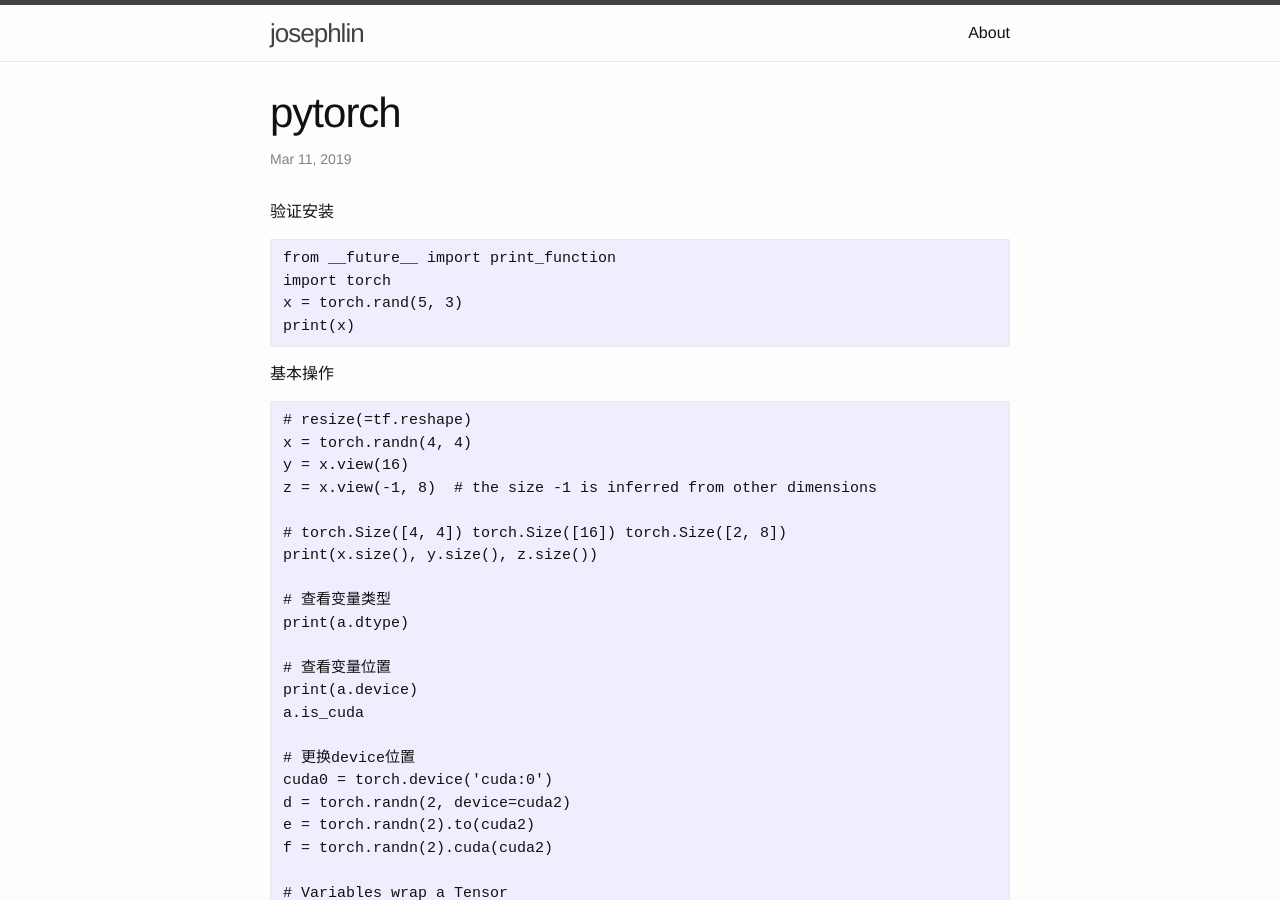
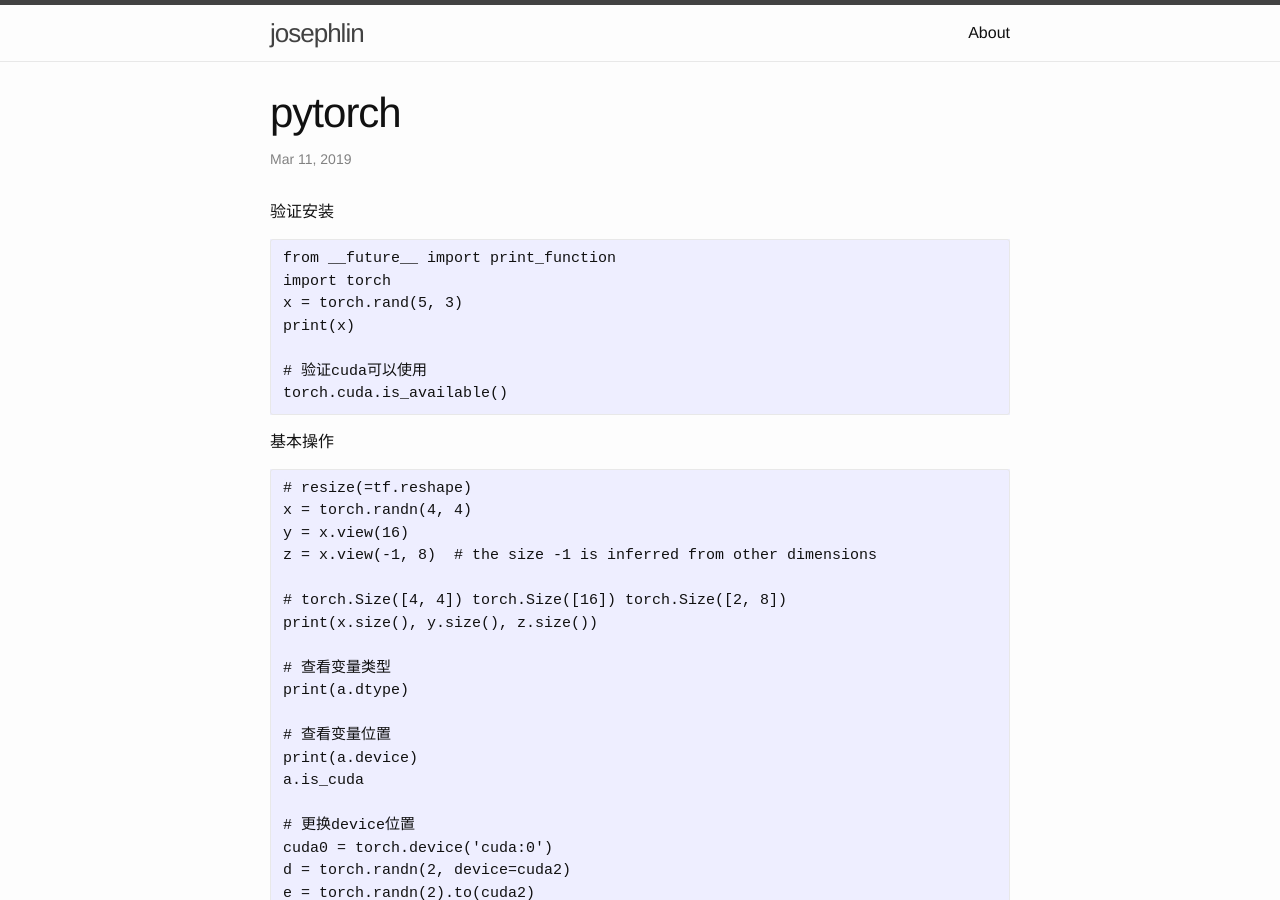
Before and after one commit to josephstalin117/josephstalin117.github.io, a Jekyll site: the page built from _posts/2019-3-11-pytorch.markdown, in a window 1280 px wide and 900 px high. Built offline with Jekyll 4.4.1, drawn with Linux system fonts in a browser that asks for light colours.

Commit message:
add cuda available

````diff
--- a/_posts/2019-3-11-pytorch.markdown
+++ b/_posts/2019-3-11-pytorch.markdown
@@ -11,6 +11,9 @@ from __future__ import print_function
 import torch
 x = torch.rand(5, 3)
 print(x)
+
+# 验证cuda可以使用
+torch.cuda.is_available()
 ```
 
 基本操作
````
